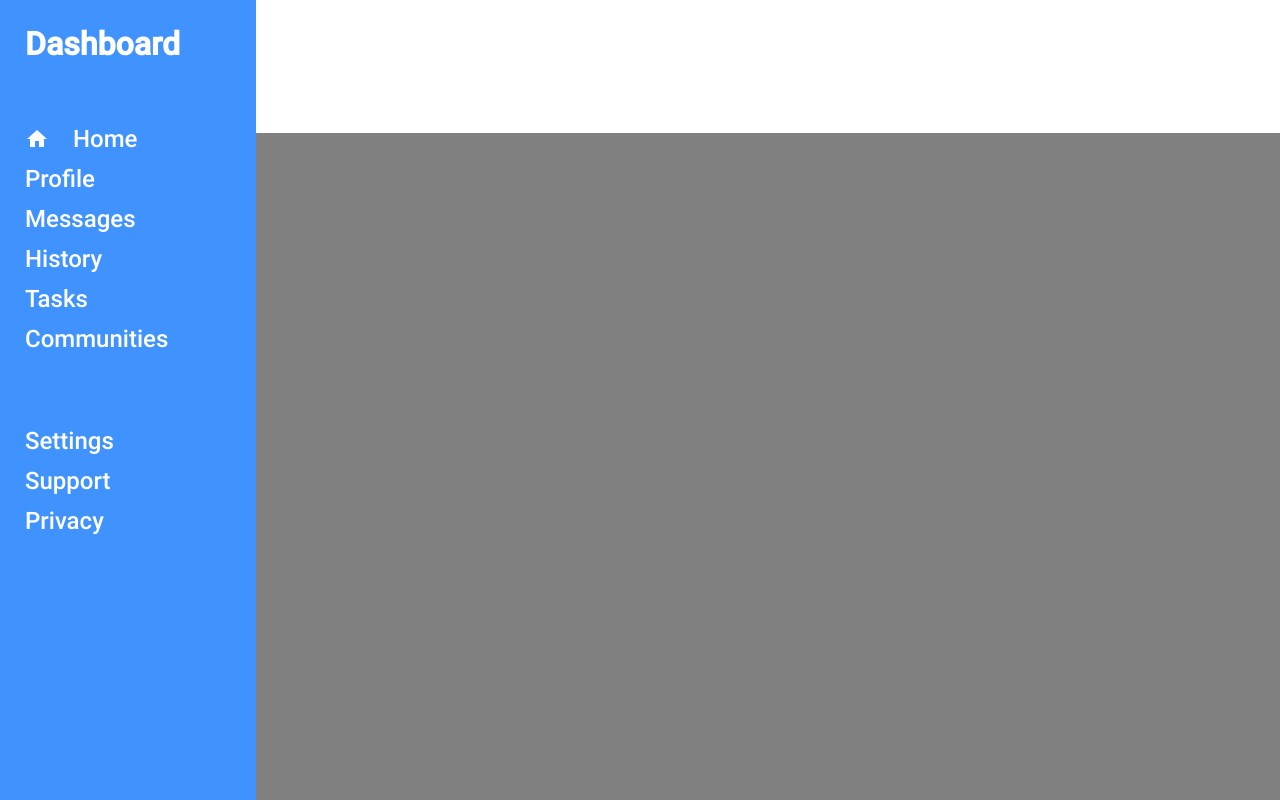
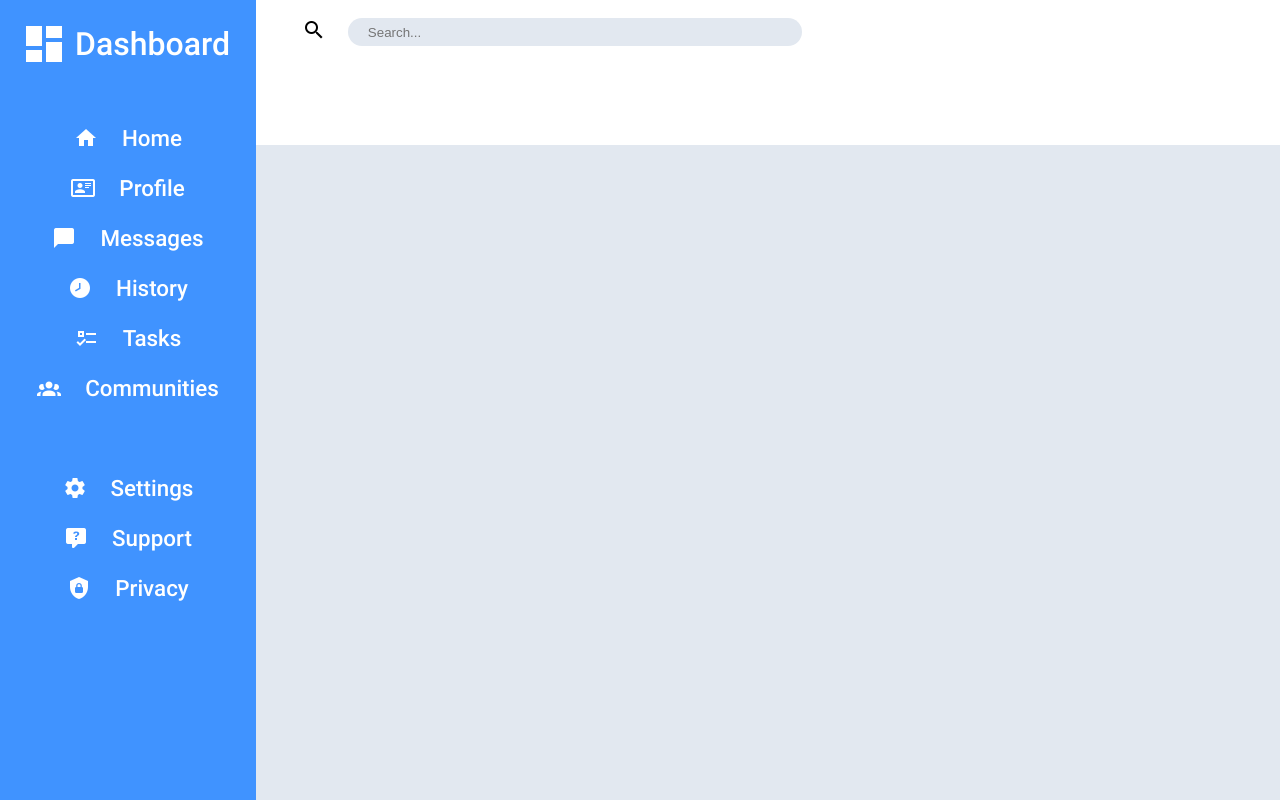
Before and after one commit to hardanders/project-admin_dashboard, a plain HTML site: page index.html in a window 1280 px wide. Drawn offline with Linux system fonts and the light colour scheme.

Commit message:
Added header grid, search bar and icon.

```diff
--- a/index.html
+++ b/index.html
@@ -10,28 +10,84 @@
 <body>
     <div id="wrapper">
         <div class="sidebar">
-            <div class="logo">Dashboard</div>
+            <div class="logo">
+                <a href="https://www.google.com">
+                    <img src="./imgs/dashoboard-48.png" alt="Dashboard">
+                    Dashboard
+                </a>
+            </div>
             <ul class="nav">
                 <li>
-                    <a href="www.google.com">
+                    <a href="https://www.google.com">
                         <img src="./imgs/home-24.png" alt="Home">
                         Home
                     </a>
                 </li>
-                <li>Profile</li>
-                <li>Messages</li>
-                <li>History</li>
-                <li>Tasks</li>
-                <li>Communities</li>
+                <li>
+                    <a href="https://www.google.com">
+                    <img src="./imgs/card-account-details-outline-24.png" alt="Profile">
+                    Profile
+                </a>
+                </li>
+                <li>
+                    <a href="https://www.google.com">
+                        <img src="./imgs/message-24.png" alt="Messages">
+                        Messages
+                    </a></li>
+                <li>
+                    <a href="https://www.google.com">
+                        <img src="./imgs/clock-24.png" alt="History">
+                        History
+                    </a>
+                </li>
+                <li>
+                    <a href="https://www.google.com">
+                        <img src="./imgs/tasks-24.png" alt="Tasks">
+                        Tasks
+                    </a>
+                </li>
+                <li>
+                    <a href="https://www.google.com">
+                        <img src="./imgs/communities-24.png" alt="Communities">
+                        Communities
+                    </a>
+                </li>
             </ul>
             <ul class="util">
-                <li>Settings</li>
-                <li>Support</li>
-                <li>Privacy</li>
+                <li>
+                    <a href="https://www.google.com">
+                        <img src="./imgs/settings-24.png" alt="Settings">
+                        Settings
+                    </a>
+                </li>
+                <li>
+                    <a href="https://www.google.com">
+                        <img src="./imgs/help-24.png" alt="Support">
+                        Support
+                    </a>
+                </li>
+                <li>
+                    <a href="https://www.google.com">
+                        <img src="./imgs/privacy-24.png" alt="Privacy">
+                        Privacy
+                    </a>
+                </li>
             </ul>
         </div>
         <div class="header">
-            <div class="header-1"></div>
+            <div class="header-1">
+                <label for="search">
+                    <a href="https://www.google.com">
+                        <img src="./imgs/search-24-dark.png" alt="Search">
+                    </a>
+                </label>
+                <input
+                    type="search"
+                    id="search"
+                    name="search"
+                    placeholder="Search..."
+                />
+            </div>
             <div class="header-2"></div>
             <div class="header-3"></div>
             <div class="header-4"></div>
--- a/styles.css
+++ b/styles.css
@@ -8,15 +8,25 @@
     margin: 0;
 }
 
+#wrapper {
+    display: grid;
+    grid-template-columns: 1fr 4fr;
+    grid-template-rows: 1fr 4.5fr;
+    height: 100vh;
+}
+
+.nav,
+.util {
+    display: flex;
+    flex-direction: column;
+}
+
 ul li {
     list-style-type: none;
 
     color: white;
-    font-size: 1.5rem;
+    font-size: 1.4rem;
     font-family: myRoboto;
-
-    display: flex;
-    flex-direction: column;
 }
 
 li {
@@ -34,13 +44,6 @@
     color: white;
 }
 
-#wrapper {
-    display: grid;
-    grid-template-columns: 1fr 4fr;
-    grid-template-rows: 1fr 5fr;
-    height: 100vh;
-}
-
 .sidebar {
     grid-area: 1 / 1 / 3 / 2;
     background-color: rgb(64, 147, 255);
@@ -51,40 +54,54 @@
     grid-gap: 50px;
 }
 
-.logo {
+.logo a {
+    text-decoration: none;
+    color: white;
+    font-family: myRoboto;
     font-size: 2rem;
-    color: white;
-    font-weight: bold;
-    font-family: myRoboto;
+
+    display: flex;
+    align-items: center;
+    gap: 12px;
+}
+
+.logo a img {
+    margin: -5px;
 }
 
 .header {
     grid-area: 1 / 2 / 2 / 3;
 
     display: grid;
-    grid-template-columns: 2fr 1fr;
+    grid-template-columns: 1.75fr 1fr;
     grid-template-rows: 1fr 1.25fr;
 }
 
-/*
 .header-1 {
-    grid-area: 1 / 1 / 2 / 2;
+    display: grid;
+    grid-template-columns: repeat(9, 1fr);
+    align-content: center;
+    justify-content: center;
+
+    padding: 0px 25px 0px 25px;
 }
 
-.header-2 {
-    grid-area: 1 / 2 / 2 / 3;
+.header-1 label {
+    justify-self: center;
 }
 
-.header-3 {
-    grid-area: 2 / 1 / 3 / 2;
+.header-1 input {
+    background: rgb(226, 232, 240);
+    border: none;
+    border-radius: 15px;
+    width: 85%;
+
+    padding-left: 20px;
+
+    grid-area: 1 / 2 / 2 / 10
 }
-
-.header-4 {
-    grid-area: 2 / 2 / 3 / 3;
-}
-*/
 
 .main-container {
     grid-area: 2 / 2 / 3 / 3;
-    background-color: gray;
+    background-color: rgb(226, 232, 240);
 }
```
Also changed, not shown: imgs/bell-ring-24-dark.png (added), imgs/bell-ring-24.png (added), imgs/card-account-details-outline-24.png (added), imgs/clock-24.png (added), imgs/communities-24.png (added), imgs/dashoboard-48.png (added), imgs/help-24.png (added), imgs/message-24.png (added), imgs/privacy-24.png (added), imgs/search-24-dark.png (added), imgs/search-24.png (added), imgs/settings-24.png (added), imgs/tasks-24.png (added).
